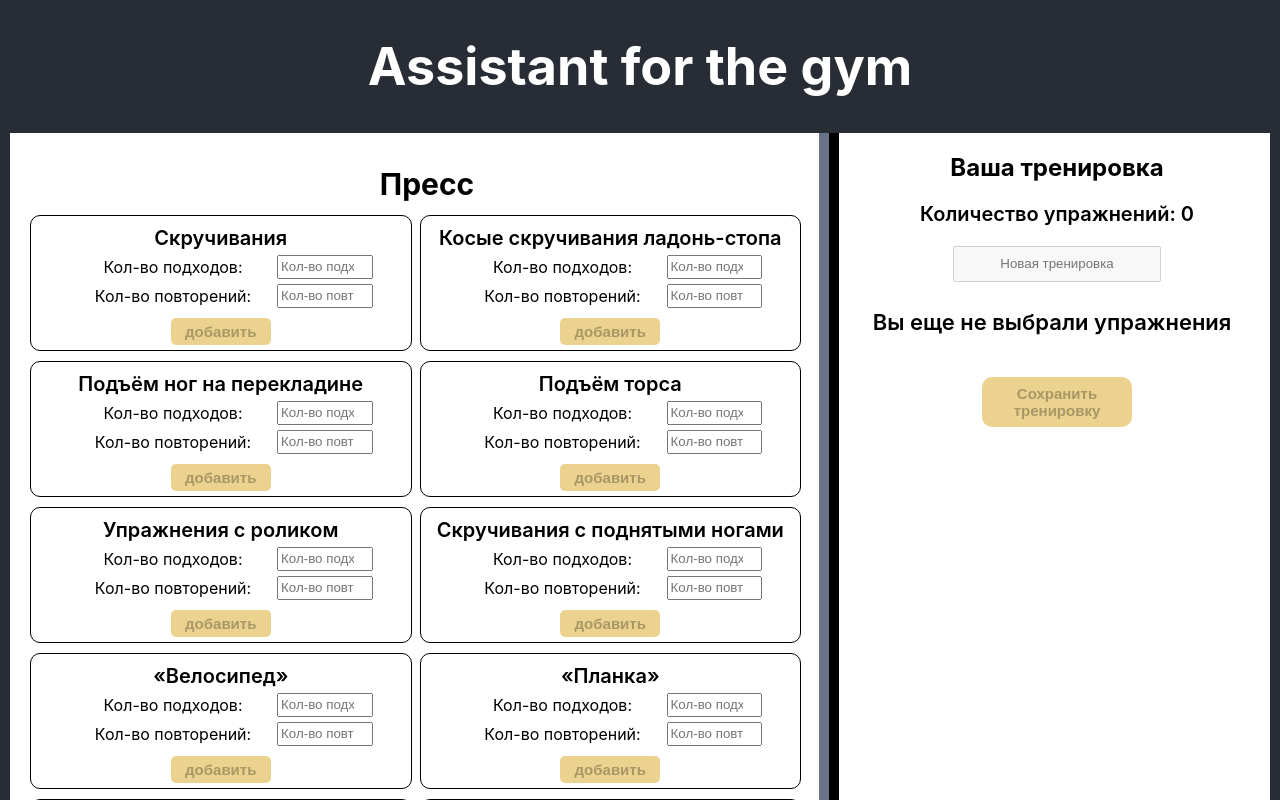
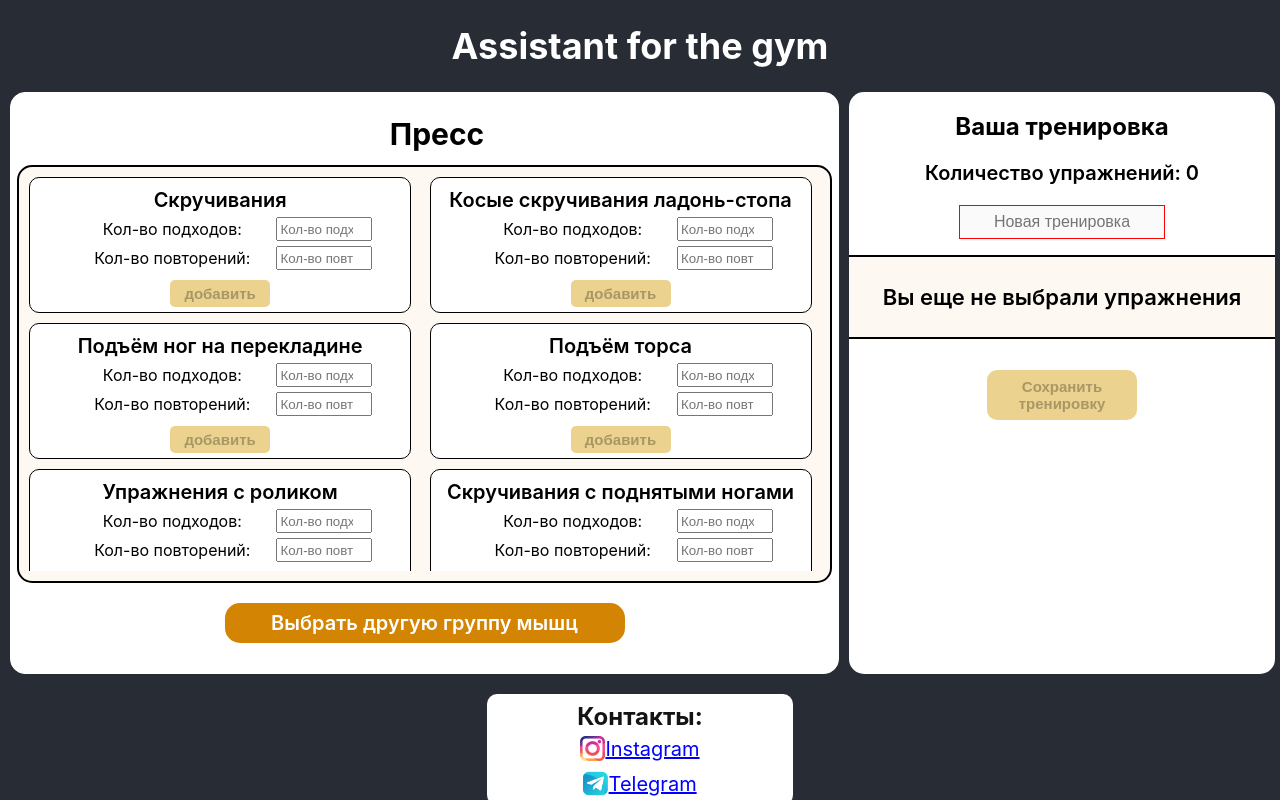
Before and after one commit to Maxim-BC/project-assistant-for-the-gym, a React (Create React App) app in the folder client/: page /group-abs in a window 1280 px wide. Shown: the top 800 px of the page. Built offline with nearby package versions, Linux system fonts and the light colour scheme.

Commit message:
change css main-page

```diff
--- a/client/src/App.css
+++ b/client/src/App.css
@@ -19,38 +19,36 @@ html {
   flex-direction: column;
   align-items: center;
   justify-content: center;
-  font-size: calc(10px + 2vmin);
+  font-size: calc(10px + 1vmin);
   color: white;
 }
 
 .favorites-box {
   background-color: white;
-  padding-left: 5px;
-  width: 30%;
+  width: 28%;
+  margin-left: 10px;
   min-width: 426px;
   min-height: 500px;
-  height: 100%;
-  border-bottom: none;
-  max-height: calc(100vh - 100px);
-  overflow-x: hidden;
-  overflow-y: auto;
+  border-radius: 15px;
 }
 
 .main-page {
   background-color: white;
   display: flex;
-  border-right: 10px solid #282c34;
-  border-left: 10px solid #282c34;
   min-height: 70vh;
   min-width: 868px;
+  background-color: #282c34;;
+  margin-left: 10px;
+  margin-right: 5px;
 }
 
 .window-section {
   min-width: 350px;
   padding: 10px;
-  border-right: 20px #282c34 ridge;
+  border: 1px #ffffff ridge;
+  width: 70%;
+  border-radius: 15px;
   background-color: white;
-  width: 70%;
 }
 
 .footer-box {
@@ -84,7 +82,7 @@ html {
   width: 35%;
   height: 99%;
   min-height: 105px;
-  margin: 10px;
+  margin: 20px 10px;
   border-radius: 10px;
   padding: 3px;
 }
@@ -133,6 +131,9 @@ html {
     border-right: 10px #282c34 ridge;
     width: 95%;
     padding: 0px 7px 12px 0px;
+    max-height: calc(100% - 200px);
+  overflow-x: hidden;
+  overflow-y: auto;
   }
   .main-page {
     background-color: white;
--- a/client/src/components/Favorites/Favorites.css
+++ b/client/src/components/Favorites/Favorites.css
@@ -1,15 +1,22 @@
 .favorites-list {
-  margin: 5px 10px;
-  margin-left: 0px;
+  padding-top: 5px;
+  padding-bottom: 5px;
   list-style-type: none;
   padding-left: 0px;
   display: flex;
   flex-direction: column;
   align-items: center;
-  height: 100%;
+  width: 100%;
+  max-height: calc(65vh - 220px);
+  overflow-x: hidden;
+  overflow-y: auto;
+  border-top: black 2px solid;
+  border-bottom: black 2px solid;
+  background-color: rgb(253, 248, 241);
 }
 
 .favorites-point {
+  margin-top: 1px;
   margin-bottom: 1px;
   display: flex;
   justify-content: flex-start;
@@ -18,6 +25,7 @@
   align-items: stretch;
   height: 20%;
   min-width: 415px;
+  background-color: rgb(255, 255, 255);
 }
 
 .favorites-btn-save {
@@ -39,6 +47,15 @@
   text-align: center;
   width: 200px;
   height: 30px;
+  font-size: 16px;
+}
+.favorites-input-name:enabled {
+  border: 1px solid rgb(27, 124, 51);
+  background-color: rgba(199, 199, 199, 0.644);
+
+}
+.favorites-input-name:disabled {
+  border: 1px solid rgb(255, 0, 0);
 }
 .favorites-btn-save:hover {
   transition-duration: 1s;
--- a/client/src/components/GroupMuscles/GroupAbs.js
+++ b/client/src/components/GroupMuscles/GroupAbs.js
@@ -78,7 +78,7 @@ function GroupAbs({ addItem }) {
   return (
     <div className="box-exercises">
       <h1 className="group-muscles-title">Пресс</h1>
-      <ul className="list-exercises-ul">{listExercises}</ul>
+      <div className="box-list-exercises-ul"><ul className="list-exercises-ul">{listExercises}</ul></div>
       <Link to={`/`} className="group-muscles-btn-back">
         <p className="group-muscles-btn-back-text">Выбрать другую группу мышц</p>
       </Link>
--- a/client/src/components/GroupMuscles/GroupBack.js
+++ b/client/src/components/GroupMuscles/GroupBack.js
@@ -106,7 +106,7 @@ function GroupBack({ addItem }) {
   return (
     <div className="box-exercises">
       <h1 className="group-muscles-title">Спина</h1>
-      <ul className="list-exercises-ul">{listExercises}</ul>
+      <div className="box-list-exercises-ul"><ul className="list-exercises-ul">{listExercises}</ul></div>
       <Link to={`/`} className="group-muscles-btn-back">
         <p className="group-muscles-btn-back-text">Выбрать другую группу мышц</p>
       </Link>
--- a/client/src/components/GroupMuscles/GroupBiceps.js
+++ b/client/src/components/GroupMuscles/GroupBiceps.js
@@ -78,7 +78,7 @@ function GroupBiceps({ addItem }) {
   return (
     <div className="box-exercises">
       <h1 className="group-muscles-title">Бицепс</h1>
-      <ul className="list-exercises-ul">{listExercises}</ul>
+      <div className="box-list-exercises-ul"><ul className="list-exercises-ul">{listExercises}</ul></div>
       <Link to={`/`} className="group-muscles-btn-back">
         <p className="group-muscles-btn-back-text">Выбрать другую группу мышц</p>
       </Link>
--- a/client/src/components/GroupMuscles/GroupBreast.js
+++ b/client/src/components/GroupMuscles/GroupBreast.js
@@ -108,7 +108,7 @@ function GroupBreast({ addItem }) {
   return (
     <div className="box-exercises">
       <h4 className="group-muscles-title">Грудь</h4>
-      <ul className="list-exercises-ul">{listExercises}</ul>
+      <div className="box-list-exercises-ul"><ul className="list-exercises-ul">{listExercises}</ul></div>
       <Link to={`/`} className="group-muscles-btn-back">
         <p className="group-muscles-btn-back-text">Выбрать другую группу мышц</p>
       </Link>
--- a/client/src/components/GroupMuscles/GroupLegs.js
+++ b/client/src/components/GroupMuscles/GroupLegs.js
@@ -108,7 +108,7 @@ function GroupLegs({ addItem }) {
   return (
     <div className="box-exercises">
       <h1 className="group-muscles-title">Ноги</h1>
-      <ul className="list-exercises-ul">{listExercises}</ul>
+      <div className="box-list-exercises-ul"><ul className="list-exercises-ul">{listExercises}</ul></div>
       <Link to={`/`} className="group-muscles-btn-back">
         <p className="group-muscles-btn-back-text">Выбрать другую группу мышц</p>
       </Link>
--- a/client/src/components/GroupMuscles/GroupMuscles.css
+++ b/client/src/components/GroupMuscles/GroupMuscles.css
@@ -5,8 +5,10 @@
   flex-direction: column;
   justify-content: center;
   align-items: center;
+  max-width: 380px;
   width: 100%;
   max-height: 200px;
+  background-color: rgb(255, 255, 255);
 }
 
 .list-exercises-li-name {
@@ -26,7 +28,14 @@
   margin: 2px;
   width: 70%;
 }
-
+.box-list-exercises-ul {
+  height: 100%;
+  width: 98%;
+  padding: 10px;
+  border: solid 2px rgb(0, 0, 0);
+  border-radius: 15px;
+  background-color: rgb(253, 248, 241);
+}
 .list-exercises-ul {
   display: grid;
   grid-gap: 10px;
@@ -35,9 +44,13 @@
   grid-auto-columns: 1fr;
   width: 100%;
   height: 100%;
-  margin: auto;
+  margin-top: 0px;
+  margin-bottom: 0px;
+  padding-left: 0px;
   list-style-type: none;
-  padding-left: 0px;
+  max-height: calc(68vh - 150px);
+  overflow-x: hidden;
+  overflow-y: auto;
 }
 .list-exercises-box-btn-add {
   height: 30%;
@@ -80,10 +93,9 @@
   display: flex;
   flex-direction: column;
   align-items: center;
-  padding: 10px;
-  max-height: calc(100% - 100px);
-  overflow-x: hidden;
-  overflow-y: auto;
+
+  height: 100%;
+  width: 100%;
 }
 
 .group-muscles-btn-back-text {
@@ -127,6 +139,15 @@
 }
 
 @media (min-width: 320px) and (max-width: 768px) {
+  .box-list-exercises-ul {
+    height: 100%;
+    width: 95%;
+    padding: 5px;
+    border: solid 2px rgb(0, 0, 0);
+    border-radius: 15px;
+    background-color: rgb(253, 248, 241);
+  }
+
   .list-exercises-li {
     border-radius: 10px;
     border: black solid 1px;
--- a/client/src/components/GroupMuscles/GroupShoulders.js
+++ b/client/src/components/GroupMuscles/GroupShoulders.js
@@ -108,7 +108,7 @@ function GroupShoulders({ addItem }) {
   return (
     <div className="box-exercises">
       <h1 className="group-muscles-title">Плечи</h1>
-      <ul className="list-exercises-ul">{listExercises}</ul>
+      <div className="box-list-exercises-ul"><ul className="list-exercises-ul">{listExercises}</ul></div>
       <Link to={`/`} className="group-muscles-btn-back">
         <p className="group-muscles-btn-back-text">Выбрать другую группу мышц</p>
       </Link>
--- a/client/src/components/GroupMuscles/GroupTriceps.js
+++ b/client/src/components/GroupMuscles/GroupTriceps.js
@@ -108,7 +108,7 @@ function GroupTriceps({ addItem }) {
   return (
     <div className="box-exercises">
       <h1 className="group-muscles-title">Трицепс</h1>
-      <ul className="list-exercises-ul">{listExercises}</ul>
+      <div className="box-list-exercises-ul"><ul className="list-exercises-ul">{listExercises}</ul></div>
       <Link to={`/`} className="group-muscles-btn-back">
         <p className="group-muscles-btn-back-text">Выбрать другую группу мышц</p>
       </Link>
--- a/client/src/components/MainPage/SelectionMenu.css
+++ b/client/src/components/MainPage/SelectionMenu.css
@@ -10,7 +10,7 @@
   flex-wrap: wrap;
   display: flex;
   justify-content: flex-start;
-  margin: 0px 25px;
+  margin: 0px;
 }
 
 .main-box {
```
